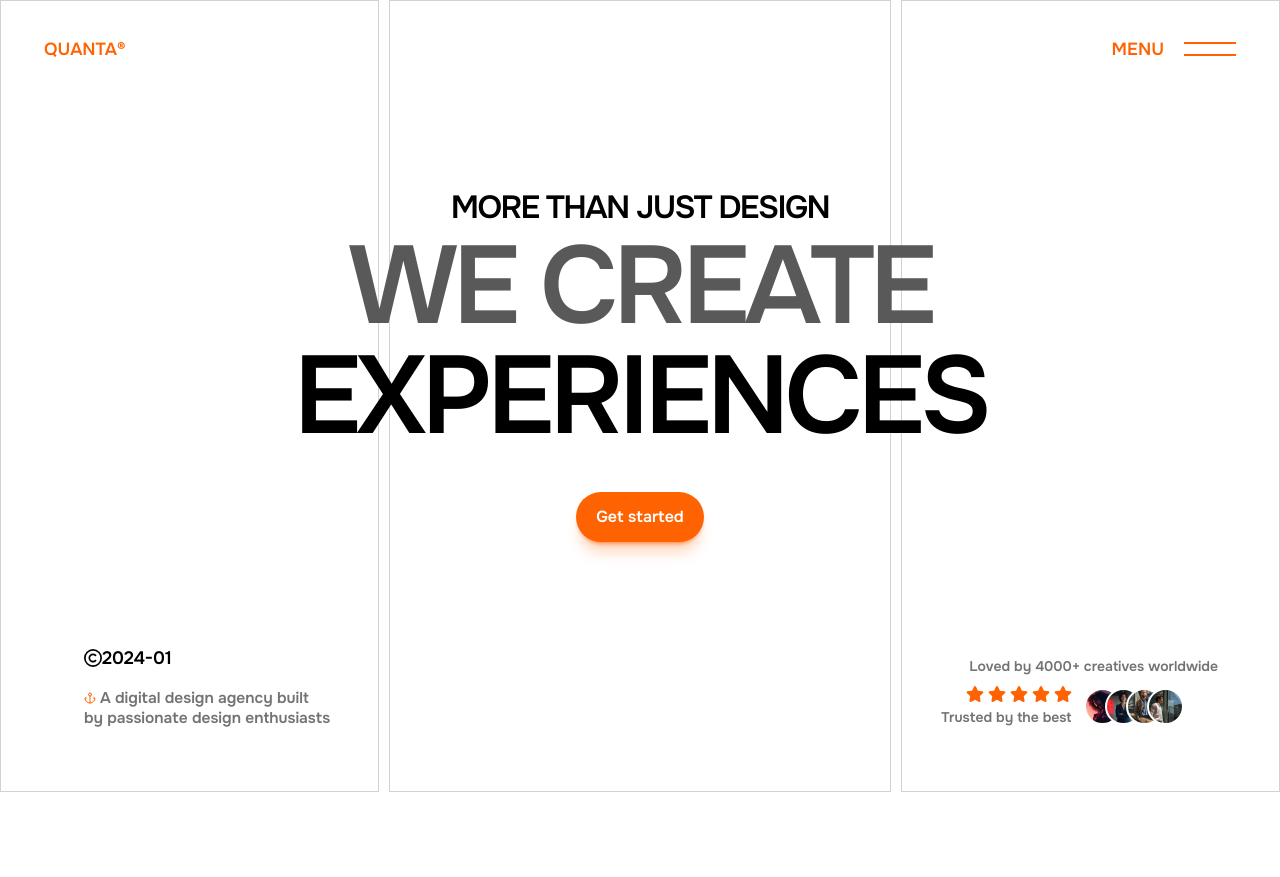
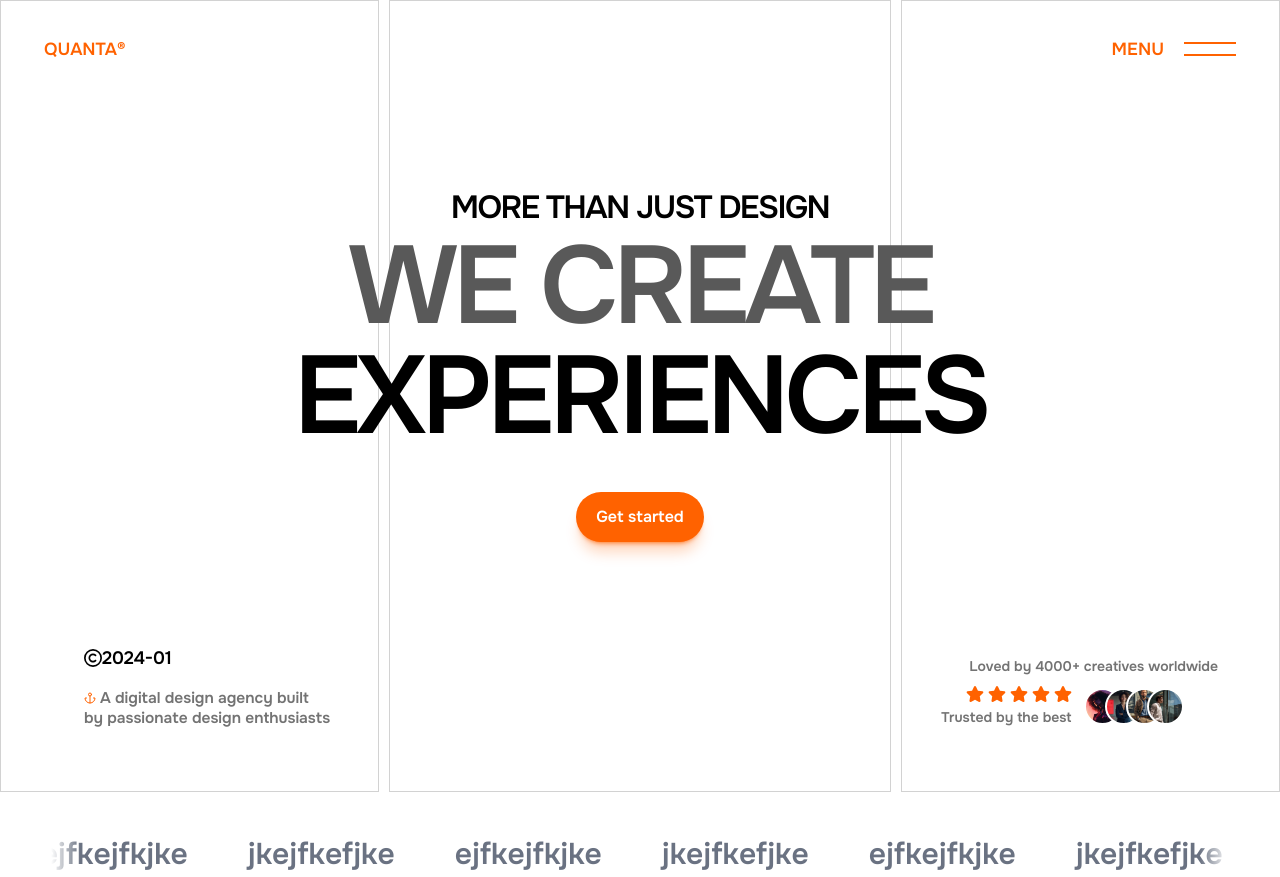
Before and after one commit to ahmed-hariri/Quanta, a Next.js app: page / in a window 1280 px wide. Before the commit the page ends 800 px from the top, so only its background shows below. Built offline with nearby package versions, Linux system fonts and the light colour scheme.

Commit message:
add sliding tech stack section

```diff
--- a/src/app/page.tsx
+++ b/src/app/page.tsx
@@ -1,9 +1,13 @@
 "use client";
 
 import Hero from "@/components/home/hero";
+import SlideSection from "@/components/home/picture-slide";
 
 export default function Home() {
   return <>
-    <Hero />
+    <div className="overflow-hidden">
+      <Hero />
+      <SlideSection />
+    </div>
   </>
 }
--- a/src/components/home/picture-slide/index.tsx
+++ b/src/components/home/picture-slide/index.tsx
@@ -0,0 +1,31 @@
+import { motion } from "framer-motion";
+
+export default function SlideSection() {
+    const techStack = ["jkejfkefjke", "ejfkejfkjke", "jkejfkefjke", "ejfkejfkjke", "jkejfkefjke", "ejfkejfkjke", "jkejfkefjke", "ejfkejfkjke", "jkejfkefjke", "ejfkejfkjke", "jkejfkefjke", "ejfkejfkjke", "jkejfkefjke", "ejfkejfkjke", "jkejfkefjke", "ejfkejfkjke", "jkejfkefjke", "ejfkejfkjke", "jkejfkefjke", "ejfkejfkjke", "jkejfkefjke", "ejfkejfkjke", "jkejfkefjke", "ejfkejfkjke"]
+
+    return <>
+        <section className="w-full flex justify-center items-center mt-10">
+            <motion.div
+                style={{
+                    maskImage: 'linear-gradient(to right, rgba(0, 0, 0, 0) 0%, rgb(0, 0, 0) 2.5%, rgb(0, 0, 0) 97.5%, rgba(0, 0, 0, 0) 100%)',
+                    WebkitMaskImage: 'linear-gradient(to right, rgba(0, 0, 0, 0) 0%, rgb(0, 0, 0) 2.5%, rgb(0, 0, 0) 97.5%, rgba(0, 0, 0, 0) 100%)'
+                }}
+                whileInView={{ opacity: 1, y: 0 }}
+                initial={{ opacity: 0, y: 40 }}
+                viewport={{ once: true }}
+                transition={{ duration: 0.7, ease: [0.42, 0, 0.58, 1] }}
+                className="w-[92%] h-full flex items-center">
+                <motion.ul
+                    className="flex w-max gap-[60px] items-center text-[30px]"
+                    animate={{ x: ["0%", "-70%"] }}
+                    transition={{ repeat: Infinity, duration: 60, ease: "linear" }}>
+                    {[...techStack, ...techStack].map((tech, index) => (
+                        <li key={index} className="text-gray-500 whitespace-nowrap">
+                            {tech}
+                        </li>
+                    ))}
+                </motion.ul>
+            </motion.div>
+        </section>
+    </>
+}
--- a/src/components/shared/header/index.tsx
+++ b/src/components/shared/header/index.tsx
@@ -54,7 +54,7 @@ export default function Header() {
 
     return (
         <header
-            className={`w-full px-6 sm:px-11 pt-1 sm:pt-4 flex flex-col duration-300
+            className={`w-full px-6 sm:px-11 pt-1 sm:pt-4 flex flex-col duration-300 z-50
       ${menuStatus ? "bg-[#ff6200] text-white" : "text-[#ff6200]"} font-bold fixed`}
         >
             {/* Top */}
--- a/src/styles/globals.css
+++ b/src/styles/globals.css
@@ -6,3 +6,15 @@
     font-weight: 600;
     font-style: normal;
 }
+
+/* Changer la couleur de texte et de fond quand on sélectionne */
+::selection {
+    background-color: #ff6200; /* couleur de fond que tu veux */
+    color: #ffffff; /* couleur du texte sélectionné */
+}
+
+/* Optionnel pour Firefox */
+::-moz-selection {
+    background-color: #ff6200;
+    color: #ffffff;
+}
```
